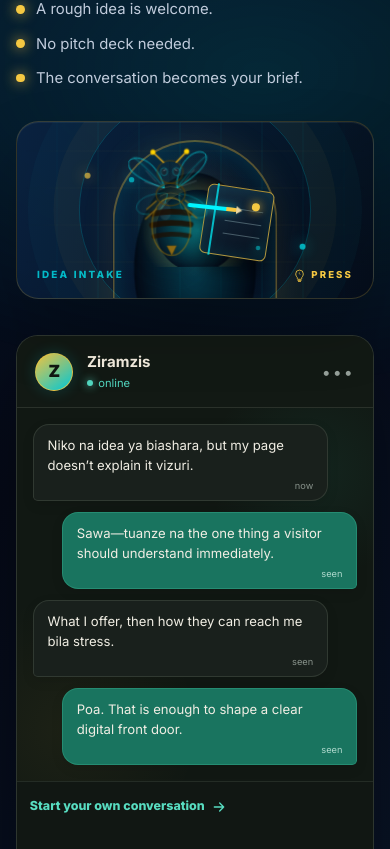
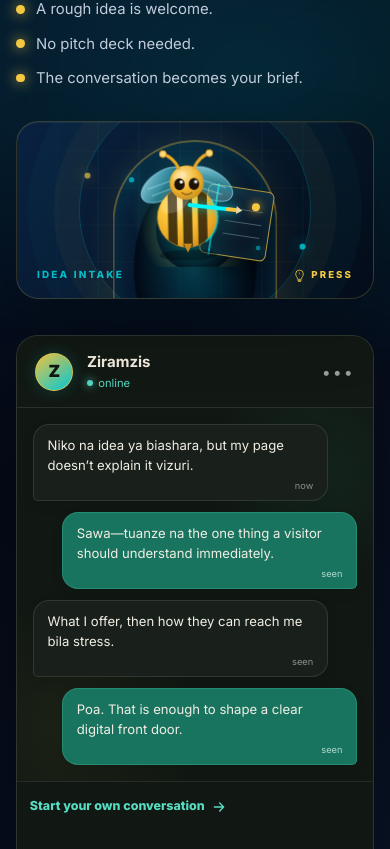
Before and after one commit to Tzifas/ziramzisP, a Next.js app: page / in a window 390 px wide. Shown: the part 2715-3564 px from the top of the page. Built offline with nearby package versions, Linux system fonts and the light colour scheme; no server answers.

Commit message:
design: dimensional BeeAvatar for scene bees (contact + idea sections) - alive, phone kept, deeper shading

```diff
--- /dev/null
+++ b/components/BeeAvatar.js
@@ -0,0 +1,70 @@
+export default function BeeAvatar({ size = 92, className = '' }) {
+  return (
+    <svg width={size} height={size} viewBox="0 0 120 120" fill="none" className={className} aria-hidden="true">
+      <defs>
+        <radialGradient id="ba-body" cx="38%" cy="28%" r="80%">
+          <stop offset="0%" stopColor="#FFE9A8" />
+          <stop offset="35%" stopColor="#FFC93C" />
+          <stop offset="75%" stopColor="#E9A825" />
+          <stop offset="100%" stopColor="#C8891A" />
+        </radialGradient>
+        <radialGradient id="ba-head" cx="40%" cy="30%" r="80%">
+          <stop offset="0%" stopColor="#FFE39A" />
+          <stop offset="55%" stopColor="#F0B32E" />
+          <stop offset="100%" stopColor="#C8891A" />
+        </radialGradient>
+        <linearGradient id="ba-wing" x1="0" y1="0" x2="1" y2="1">
+          <stop offset="0%" stopColor="rgba(190,245,255,0.85)" />
+          <stop offset="55%" stopColor="rgba(80,215,240,0.45)" />
+          <stop offset="100%" stopColor="rgba(255,255,255,0.12)" />
+        </linearGradient>
+        <clipPath id="ba-body-clip">
+          <circle cx="60" cy="74" r="31" />
+        </clipPath>
+      </defs>
+
+      {/* soft ground shadow */}
+      <ellipse cx="60" cy="113" rx="30" ry="5.5" fill="rgba(0,0,0,0.32)" />
+
+      {/* wings (behind the body) */}
+      <ellipse cx="36" cy="40" rx="26" ry="14" transform="rotate(-32 36 40)" fill="url(#ba-wing)" stroke="rgba(155,234,255,0.6)" strokeWidth="1.2" />
+      <ellipse cx="84" cy="40" rx="26" ry="14" transform="rotate(32 84 40)" fill="url(#ba-wing)" stroke="rgba(155,234,255,0.6)" strokeWidth="1.2" />
+      <path d="M20 44 L52 33 M24 51 L50 42" stroke="rgba(200,248,255,0.5)" strokeWidth="1" strokeLinecap="round" />
+      <path d="M100 44 L68 33 M96 51 L70 42" stroke="rgba(200,248,255,0.5)" strokeWidth="1" strokeLinecap="round" />
+
+      {/* abdomen */}
+      <circle cx="60" cy="74" r="31" fill="url(#ba-body)" />
+      <g clipPath="url(#ba-body-clip)">
+        <rect x="40" y="42" width="9.5" height="64" rx="4" fill="#241A07" opacity="0.82" />
+        <rect x="55.5" y="40" width="9.5" height="70" rx="4" fill="#241A07" opacity="0.82" />
+        <rect x="71" y="42" width="9.5" height="64" rx="4" fill="#241A07" opacity="0.82" />
+        <ellipse cx="47" cy="58" rx="16" ry="10" transform="rotate(-28 47 58)" fill="#FFFFFF" opacity="0.16" />
+      </g>
+      <circle cx="60" cy="74" r="31" fill="none" stroke="rgba(200,150,40,0.55)" strokeWidth="1" />
+      <path d="M86 57 A31 31 0 0 1 79 99" stroke="rgba(0,245,255,0.5)" strokeWidth="2.2" strokeLinecap="round" fill="none" />
+
+      {/* stinger */}
+      <path d="M55.5 101 L60 110.5 L64.5 101 Z" fill="#C8891A" />
+
+      {/* head */}
+      <circle cx="60" cy="38" r="17.5" fill="url(#ba-head)" />
+      <circle cx="60" cy="38" r="17.5" fill="none" stroke="rgba(200,150,40,0.5)" strokeWidth="1" />
+      <ellipse cx="53" cy="31" rx="7" ry="5" transform="rotate(-24 53 31)" fill="#FFFFFF" opacity="0.22" />
+
+      {/* antennae */}
+      <path d="M52 23 C48 14 42 10 36 8" stroke="#E9A825" strokeWidth="3.2" fill="none" strokeLinecap="round" />
+      <path d="M68 23 C72 14 78 10 84 8" stroke="#E9A825" strokeWidth="3.2" fill="none" strokeLinecap="round" />
+      <circle cx="36" cy="8" r="3.6" fill="#FFD97A" stroke="#C8891A" strokeWidth="1" />
+      <circle cx="84" cy="8" r="3.6" fill="#FFD97A" stroke="#C8891A" strokeWidth="1" />
+
+      {/* eyes */}
+      <ellipse cx="52.5" cy="39.5" rx="5.4" ry="6.2" fill="#1C1206" />
+      <ellipse cx="67.5" cy="39.5" rx="5.4" ry="6.2" fill="#1C1206" />
+      <circle cx="54.4" cy="37.2" r="1.8" fill="#FFFFFF" opacity="0.92" />
+      <circle cx="69.4" cy="37.2" r="1.8" fill="#FFFFFF" opacity="0.92" />
+
+      {/* subtle smile */}
+      <path d="M55 48.5 Q60 52 65 48.5" stroke="#8A5A10" strokeWidth="1.8" fill="none" strokeLinecap="round" opacity="0.75" />
+    </svg>
+  );
+}
--- a/components/BeeScenes.js
+++ b/components/BeeScenes.js
@@ -1,7 +1,7 @@
 'use client';
 
 import { motion } from 'framer-motion';
-import { BeeIcon } from './Icons';
+import BeeAvatar from './BeeAvatar';
 
 const glow = 'drop-shadow(0 12px 12px rgba(0,0,0,.34)) drop-shadow(0 0 15px rgba(0,245,255,.28))';
 
@@ -19,7 +19,7 @@ export function NoteBee({ size = 122, className = '', still = false }) {
         style={{ filter: glow }}
         {...(!still && { animate: { rotate: [-2, 1, -2] }, transition: { duration: 1.8, repeat: Infinity, ease: 'easeInOut' } })}
       >
-        <BeeIcon size={size} />
+        <BeeAvatar size={size} />
       </motion.div>
       <motion.span
         className="bee-scene__pencil"
@@ -39,7 +39,7 @@ export function PhoneBee({ size = 94, className = '', still = false }) {
       {...(!still && { animate: { y: [0, -6, 0], rotate: [-2, 2, -2] }, transition: { duration: 2.8, repeat: Infinity, ease: 'easeInOut' } })}
     >
       <div className="bee-scene__phone-glow" />
-      <motion.div className="bee-scene__body" style={{ filter: glow }}><BeeIcon size={size} /></motion.div>
+      <motion.div className="bee-scene__body" style={{ filter: glow }}><BeeAvatar size={size} /></motion.div>
       <motion.div
         className="bee-scene__phone"
         {...(!still && { animate: { rotate: [-3, 3, -3] }, transition: { duration: 1.8, repeat: Infinity, ease: 'easeInOut' } })}
```
